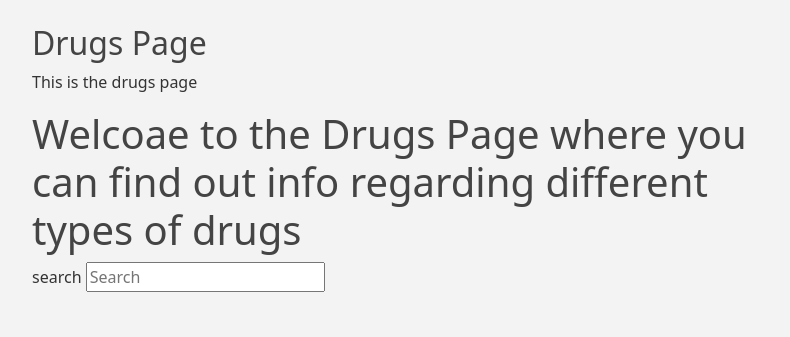
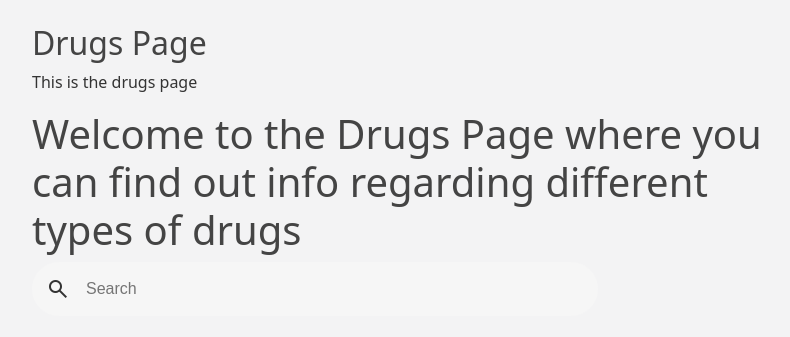
Before and after one commit to 10sChris/Recaller, a Flask app: page /drugs in a window 1280 px wide. Shown: the part 56-393 px from the top of the page, without its empty margins (50-840 px from the left). Run offline with Flask 3, Linux system fonts and the light colour scheme.

Commit message:
Got search engine responsive with javascript

```diff
--- /dev/null
+++ b/static/index.js
@@ -0,0 +1,15 @@
+const search_input = document.querySelector('.search-input')
+const row_boxes = document.querySelector('.results-container')
+
+search_input.addEventListener('keydown', function(event) {
+
+    if (event.key === 'Enter'){
+        event.preventDefault()
+        for (let i=0; i<=5; i++){
+            const new_box = document.createElement('div')
+            new_box.textContent = "Hello World"
+            row_boxes.appendChild(new_box)
+        }
+    }
+
+});
--- a/static/main.css
+++ b/static/main.css
@@ -78,3 +78,56 @@ a.article-title:hover {
 .account-heading {
   font-size: 2.5rem;
 }
+
+.drugs-page .search{
+  --padding: 14px;
+  width: max-content;
+  display: flex;
+  align-items: center;
+  padding: var(--padding);
+  border-radius: 28px;
+  background: #f6f6f6;
+}
+
+.drugs-page .search .search-input{
+  font-size: 16px;
+  font-family: 'Lexend', sans-serif;
+  color: #333333;
+  margin-left: var(--padding);
+  outline: none;
+  border: none;
+  background: transparent;
+  width: 300px;
+}
+
+
+.cosmetics-page .search{
+  --padding: 14px;
+  width: max-content;
+  display: flex;
+  align-items: center;
+  padding: var(--padding);
+  border-radius: 28px;
+  background: #f6f6f6;
+}
+
+.cosmetics-page .search .search-input{
+  font-size: 16px;
+  font-family: 'Lexend', sans-serif;
+  color: #333333;
+  margin-left: var(--padding);
+  outline: none;
+  border: none;
+  background: transparent;
+  width: 300px;
+}
+
+.drugs-page .search .results-container{
+  width: 200px;
+  display: flex;
+  flex-direction: row;
+  justify-content: center;
+  background-color: turquoise;
+  border-radius: 20px;
+  gap: 20px;
+}
--- a/templates/drugs.html
+++ b/templates/drugs.html
@@ -3,11 +3,12 @@
 <div class="drugs-page">
     <h2>{{ subtitle }}</h2>
     <p>{{ text }}</p>
-    <h1> Welcoae to the Drugs Page where you can find out info regarding different types of drugs</h1>
+    <h1> Welcome to the Drugs Page where you can find out info regarding different types of drugs</h1>
     <form>
-    <div class = "search ">
+    <div class = "search">
         <span class="material-symbols-outlined"> search </span>
-        <input type="search-input" placeholder="Search">
+        <input class="search-input" type="search" placeholder="Search">
+        <div class="results-container"></div>
     </div>
     </form>
 </div>
--- a/templates/layout.html
+++ b/templates/layout.html
@@ -8,6 +8,7 @@
     <!-- Bootstrap CSS -->
     <link href="https://cdn.jsdelivr.net/npm/bootstrap@5.0.2/dist/css/bootstrap.min.css" rel="stylesheet" integrity="sha384-EVSTQN3/azprG1Anm3QDgpJLIm9Nao0Yz1ztcQTwFspd3yD65VohhpuuCOmLASjC" crossorigin="anonymous">
     <link rel="stylesheet" type="text/css" href="{{ url_for('static', filename='main.css') }}">
+    <link rel="stylesheet" href="https://fonts.googleapis.com/css2?family=Material+Symbols+Outlined:opsz,wght,FILL,GRAD@24,400,0,0&icon_names=search" />
 </head>
 <body>
   <header class="site-header">
@@ -46,6 +47,7 @@
       </div>
     </div>
   </main>
-    <script src="https://cdn.jsdelivr.net/npm/bootstrap@5.0.2/dist/js/bootstrap.bundle.min.js" integrity="sha384-MrcW6ZMFYlzcLA8Nl+NtUVF0sA7MsXsP1UyJoMp4YLEuNSfAP+JcXn/tWtIaxVXM" crossorigin="anonymous"></script>
+  <script type="text/javascript" src="{{url_for('static', filename='index.js')}}"></script>
+  <script src="https://cdn.jsdelivr.net/npm/bootstrap@5.0.2/dist/js/bootstrap.bundle.min.js" integrity="sha384-MrcW6ZMFYlzcLA8Nl+NtUVF0sA7MsXsP1UyJoMp4YLEuNSfAP+JcXn/tWtIaxVXM" crossorigin="anonymous"></script>
 </body>
 </html>
```
Also changed, not shown: templates/cosmetics.html (+9 -0 lines).
